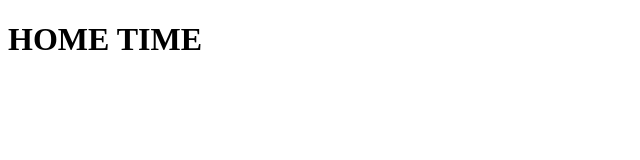
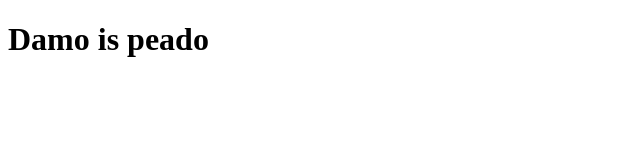
Before and after one commit to JudgeRedd/JudgeRedd.github.io, a plain HTML site: page index.html in a window 1280 px wide. Shown: the whole page, without its empty margins (0-640 px from the left). Drawn offline with Linux system fonts and the light colour scheme.

Commit message:
Update index.html

```diff
--- a/index.html
+++ b/index.html
@@ -8,7 +8,8 @@
 </head>
 <body>
     <div class="lol">
-        <h1>HOME TIME</h1>
+        <h1>Damo is peado
+</h1>
     </div>
 </body>
 </html>
```
